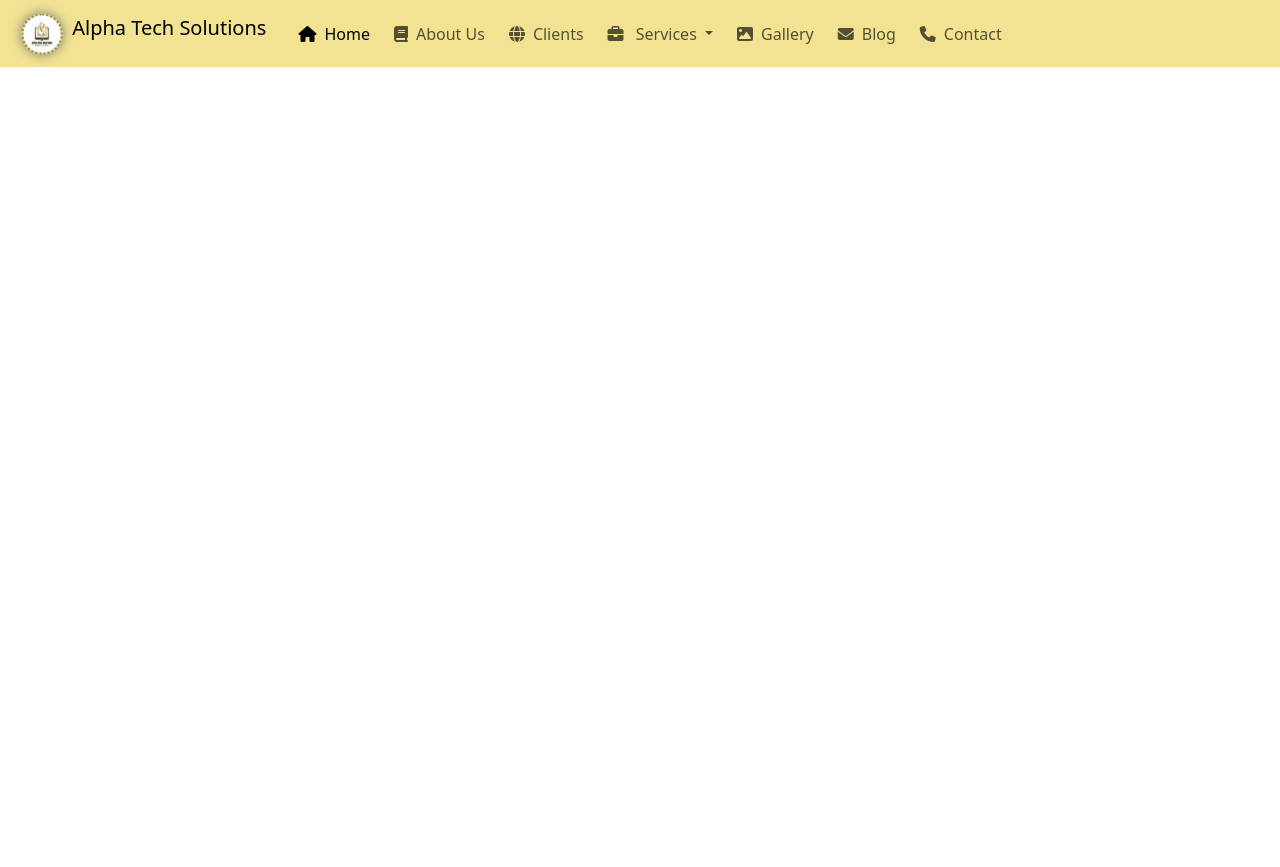
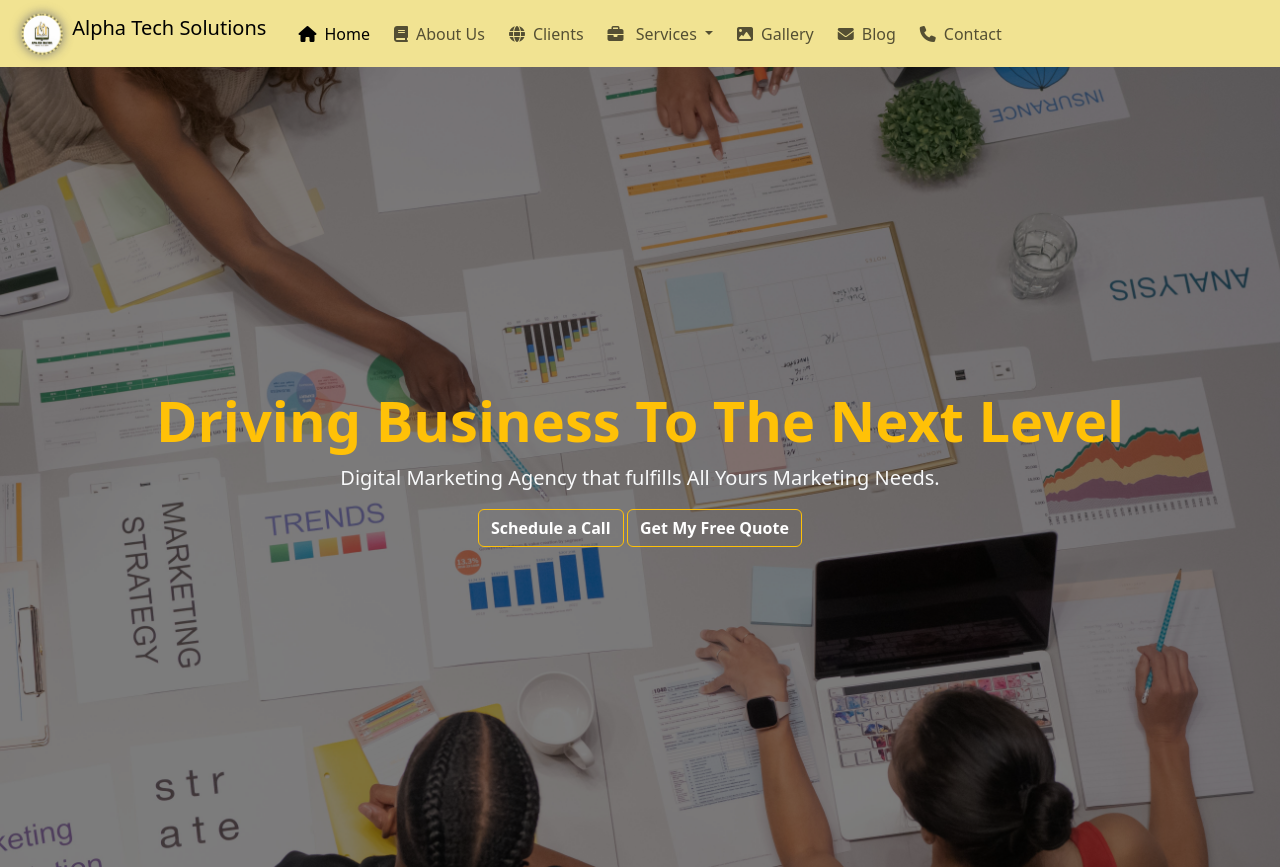
Before and after one commit to mukramalpha/Alpha-App, a website: page index.html in a window 1280 px wide. Before the commit the page ends 800 px from the top, so only its background shows below. Drawn offline with nearby package versions, Linux system fonts and the light colour scheme.

Commit message:
"landing page"

```diff
--- a/index.html
+++ b/index.html
@@ -6,7 +6,7 @@
     <title>Alpha Tech Solutions</title>
     <link rel="icon" href="./images/alpha_logo.jpeg" type="image/x-icon" >
 
-
+    <link rel="stylesheet" href="./node_modules/animate.css/animate.css"/>
     <link rel="stylesheet" href="./node_modules/@fortawesome/fontawesome-free/css/all.css">
 
     <link rel="stylesheet" href="./node_modules/bootstrap/dist/css/bootstrap.css">
@@ -64,6 +64,22 @@
     </div>
   </nav>
 
+  <!--Fullscreen Landing Section-->
+  <section class="fullscreen-landing">
+    <div class="overlay">
+        <div class="text-white d-flex flex-column justify-content-center align-items-center h-100">
+            <h5 class="display-4 animate__animated animate__zoomIn delay-4s  text-warning fw-bold">Driving Business To The Next Level</h5>
+            <p class="lead animate__animated animate__flash delay-5s text-light">Digital Marketing Agency that fulfills All Yours Marketing Needs.</p>
+            <div>
+
+              <!--modal-->
+              <button type="button" class="btn btn-outline-warning fw-bold text-white animate__animated animate__backInUp" data-bs-toggle="modal" data-bs-target="#exampleModal">Schedule a Call</button>
+             <button class="btn btn-outline-warning fw-bold text-white animate__animated animate__backInUp" data-bs-toggle="modal" data-bs-target="#exampleModal1">Get My Free Quote</button>
+            </div>
+        </div>
+    </div>
+</section>
+
     <script src="./node_modules/jquery/dist/jquery.js"></script>
     <script src="./node_modules/bootstrap/dist/js/bootstrap.bundle.js"></script>
 </body>
```
